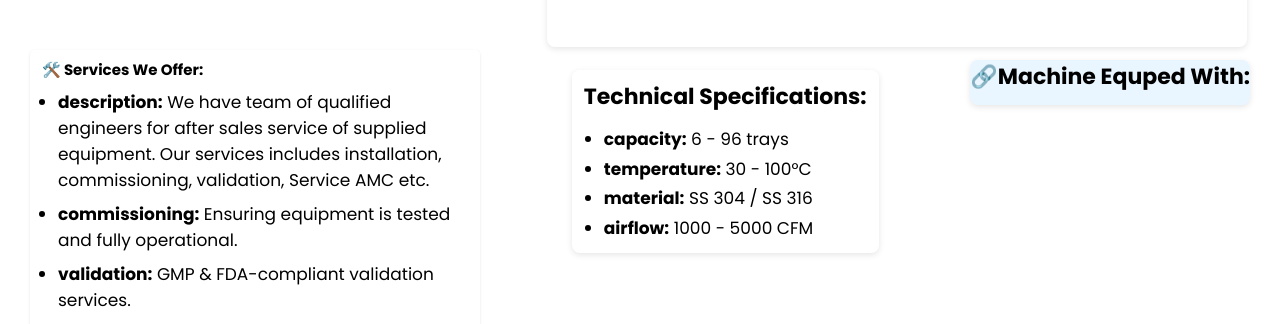
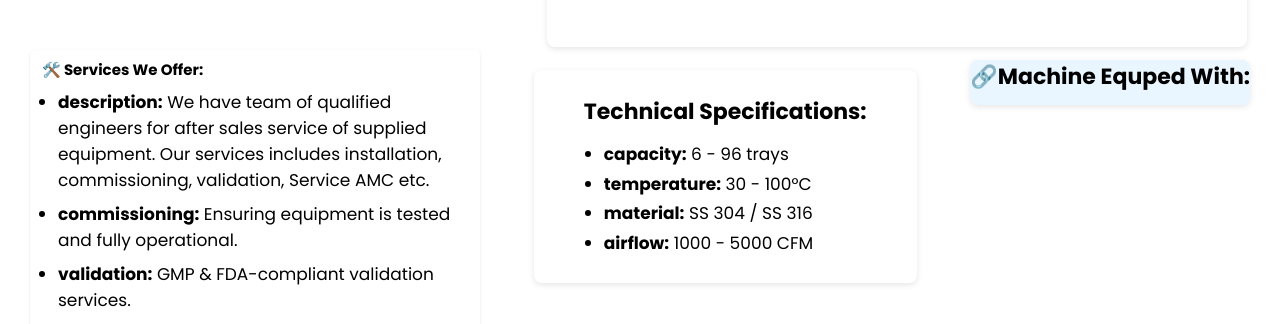
Before and after one commit to BharatAgni/rspharmamachinery, a React (Create React App) app: page /products/drying-processing/air-tray-dryer in a window 1280 px wide. Shown: the part 366-690 px from the top of the page. Built offline with nearby package versions, Linux system fonts and the light colour scheme.

Commit message:
update padding in specifications section of ProductPage for improved spacing

```diff
--- a/src/components/pages/ProductPage.css
+++ b/src/components/pages/ProductPage.css
@@ -131,8 +131,7 @@
 /* ================= Specifications Section Styling ================= */
 .specifications-section {
     margin-top: 20px;
-    padding: 10px 12px;
-
+    padding: 25px 50px;
     border-radius: 8px;
     box-shadow: 0 2px 6px rgba(0, 0, 0, 0.1);
     font-size: 16px;
```
